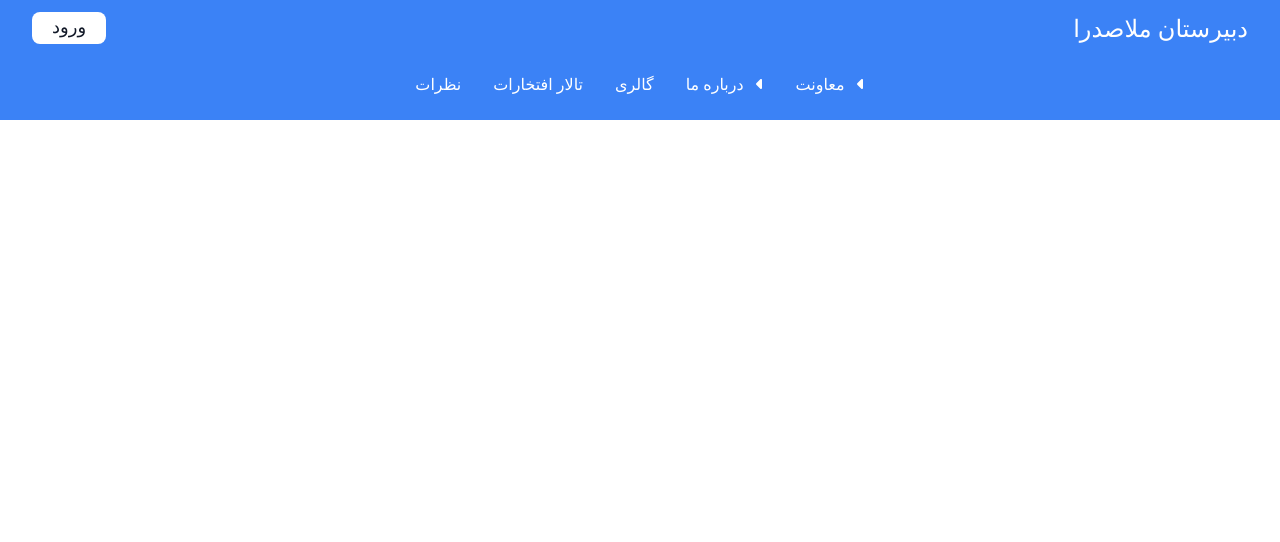
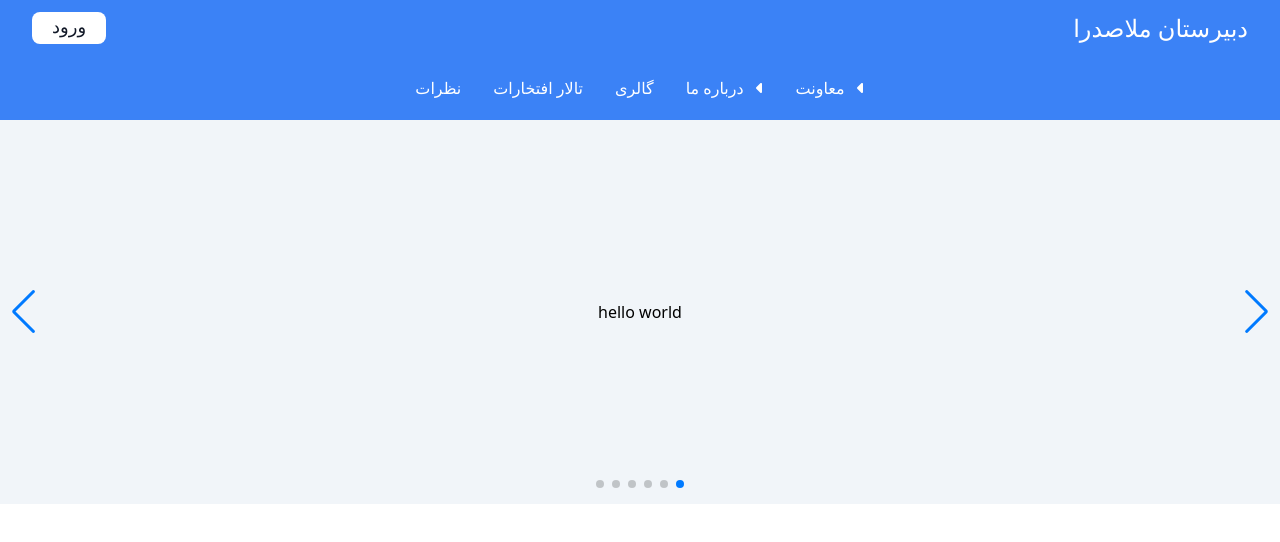
Before and after one commit to Amohammadi2/mollasadra-landing-page, a React (Vite) app: page / in a window 1280 px wide. Shown: the top 542 px of the page. Built offline with nearby package versions, Linux system fonts and the light colour scheme.

Commit message:
[feat] add slider

```diff
--- a/package.json
+++ b/package.json
@@ -11,11 +11,11 @@
     "@fortawesome/fontawesome-svg-core": "^1.3.0",
     "@fortawesome/free-solid-svg-icons": "^6.0.0",
     "@fortawesome/react-fontawesome": "^0.1.17",
-    "flickity": "^2.3.0",
     "react": "^17.0.2",
     "react-dom": "^17.0.2",
     "react-flickity-component": "^3.6.2",
-    "react-use": "^17.3.2"
+    "react-use": "^17.3.2",
+    "swiper": "^8.0.6"
   },
   "devDependencies": {
     "@vitejs/plugin-react": "^1.0.7",
--- a/src/App.jsx
+++ b/src/App.jsx
@@ -1,19 +1,25 @@
-import { FontAwesomeIcon } from "@fortawesome/react-fontawesome";
-import { faBars } from "@fortawesome/free-solid-svg-icons";
+import { FontAwesomeIcon } from "@fortawesome/react-fontawesome"
+import { faBars } from "@fortawesome/free-solid-svg-icons"
 import {
   NavbarContainer,
   NavbarHeader,
   NavbarLinksContainer,
   NavbarLink,
   NavbarSubLink,
-} from "./components/Navbar";
-import { useState } from "react";
-import { useWindowSize } from "react-use";
-import Flickity from "react-flickity-component";
-import { screens } from "./shared/constants";
+} from "./components/Navbar"
+import { Swiper, SwiperSlide } from "swiper/react"
+import { Navigation, Pagination, Scrollbar, A11y } from "swiper"
+import { useEffect, useRef, useState } from "react"
+import { useWindowSize } from "react-use"
+import { screens } from "./shared/constants"
+import "swiper/css"
+import "swiper/css/a11y"
+import "swiper/css/controller"
+import "swiper/css/pagination"
+import "swiper/css/navigation"
 
 
-function ToggleMenuButton(props) {
+function ToggleMenuButton({ toggleFn, ...props }) {
   return (
     <span
       className="
@@ -22,7 +28,7 @@ function ToggleMenuButton(props) {
         active:bg-[rgba(256,256,256,0.4)]
         hover:bg-[rgba(256,256,256,0.15)] rounded-full
       "
-      onClick={() => props.setIsNavbarOpen(!props.isNavbarOpen)}
+      onClick={() => toggleFn()}
     >
       <FontAwesomeIcon
         icon={faBars}
@@ -41,10 +47,10 @@ function Loginlink({ text, ...props }) {
       href="https://mollasadraschool.ir"
       target="_blank"
       className="
-            flex justify-center items-center
-            cursor-pointer pr-5 pl-5 rounded-lg pb-1 box-border
-            bg-white text-gray-900 hover:bg-gray-200 hover:drop-shadow-lg
-             "
+        flex justify-center items-center
+        cursor-pointer pr-5 pl-5 rounded-lg pb-1 box-border
+        bg-white text-gray-900 hover:bg-gray-200 hover:drop-shadow-lg
+      "
     >
       <span className="text-lg">{text}</span>
     </a>
@@ -55,15 +61,21 @@ function App() {
   const [isNavbarOpen, setIsNavbarOpen] = useState(false);
   const { width } = useWindowSize();
 
+  const navbarContainerRef = useRef(null)
+  const [navbarCurrentHeight, setNavbarCurrentHeight] = useState(0)
+
+  useEffect(() => {
+    setNavbarCurrentHeight(navbarContainerRef.current.clientHeight)
+  }, [width])
+
   return (
     <>
-      <NavbarContainer>
+      <NavbarContainer ref={navbarContainerRef}>
         <NavbarHeader>
           <h1 className="text-2xl flex">
             {width < screens["md"] && (
               <ToggleMenuButton
-                isNavbarOpen={isNavbarOpen}
-                setIsNavbarOpen={setIsNavbarOpen}
+                toggleFn={() => setIsNavbarOpen(!isNavbarOpen)}
               />
             )}
             دبیرستان ملاصدرا
@@ -87,8 +99,26 @@ function App() {
           <NavbarLink text="نظرات" />
         </NavbarLinksContainer>
       </NavbarContainer>
-      <div className="w-full h-screen">
-        {/* Todo: Create a slider here */}
+
+      <div className="w-full" style={{marginTop: navbarCurrentHeight+"px"}}>
+      <Swiper
+        modules={[Navigation, Pagination, Scrollbar, A11y]}
+        onSwiper={(swiper) => (window.swiper = swiper)}
+        slidesPerView={1}
+        spaceBetween={0}
+        navigation
+        loop
+        scrollbar={{ draggable: true }}
+        pagination={{ clickable: true }}
+        className="h-96"
+      >
+        <SwiperSlide className="w-96 flex justify-center items-center bg-slate-100 flex-shrink-0">hello world</SwiperSlide>
+        <SwiperSlide className="w-96 flex justify-center items-center bg-slate-200 flex-shrink-0">hello world</SwiperSlide>
+        <SwiperSlide className="w-96 flex justify-center items-center bg-slate-300 flex-shrink-0">hello world</SwiperSlide>
+        <SwiperSlide className="w-96 flex justify-center items-center bg-slate-400 flex-shrink-0">hello world</SwiperSlide>
+        <SwiperSlide className="w-96 flex justify-center items-center bg-slate-500 flex-shrink-0">hello world</SwiperSlide>
+        <SwiperSlide className="w-96 flex justify-center items-center bg-slate-600 flex-shrink-0">hello world</SwiperSlide>
+      </Swiper>
       </div>
     </>
   );
--- a/src/components/Navbar.jsx
+++ b/src/components/Navbar.jsx
@@ -1,18 +1,23 @@
 import { FontAwesomeIcon } from '@fortawesome/react-fontawesome'
 import { faArrowRight, faCaretDown, faCaretLeft } from '@fortawesome/free-solid-svg-icons'
-import { useEffect, useState } from 'react'
-import { useWindowSize } from 'react-use'
+import { useEffect, useState, forwardRef, useRef} from 'react'
+import { useClickAway, useWindowSize } from 'react-use'
 import Imam from '../assets/imam.png'
+import HeaderBG from "../assets/header-bg.png"
 import { screens } from '../shared/constants'
 
 
-export function NavbarContainer({ children, ...props }) {
+export const NavbarContainer = forwardRef(({ children, ...props }, ref) => {
   return (
-    <div className="fixed top-0 left-0 right-0 flex flex-col bg-blue-500 text-white">
+    <div
+      ref={ref}
+      className="fixed top-0 z-10 left-0 right-0 flex flex-col bg-blue-500 text-white"
+    >
       {children}
     </div>
   )
-}
+})
+
 
 export function NavbarHeader({ children, ...props }) {
   return (
@@ -37,11 +42,11 @@ export function NavbarLinksContainer({ children, isOpen, toggleOpen, ...props })
       }
       <div
         className="
-          flex flex-col fixed top-0 left-0 h-screen w-48 z-20 pr-3 pl-3 pt-3 pb-3 overflow-visible bg-blue-400
+          flex flex-col fixed top-0 left-0 h-screen w-48 z-20 pr-3 pl-3 pt-4 pb-2 overflow-visible bg-blue-400
           md:static md:flex-grow md:justify-center md:flex-row md:h-fit md:w-auto md:bg-transparent
         "
         style={{
-          transform: width < screens['md'] && (isOpen ? 'translateX(0)' : 'translateX(-120%)')
+          transform: width < screens['md'] && (isOpen ? 'translateX(0)' : 'translateX(-120%)'),
         }}
       >
         {children}
@@ -50,15 +55,26 @@ export function NavbarLinksContainer({ children, isOpen, toggleOpen, ...props })
   )
 }
 
+
 export function NavbarLink({ children, to, text, ...props }) {
 
   const [showSubLinks, setShowSubLinks] = useState(false)
+  const subLinksContainerRef = useRef(null)
+  const { width } = useWindowSize()
+
+  useClickAway(subLinksContainerRef, () => {
+    if (width >= screens['md']) {
+      console.log(width, screens['md'])
+      setShowSubLinks(false)
+    }
+  })
+
 
   return (
     <div className="relative mr-2 ml-2 cursor-pointer transition-all duration-75 ease-out">
-      <div className="peer pr-2 pl-2 pt-1 pb-1 mb-2 rounded-lg
+      <div ref={subLinksContainerRef} className="peer pr-2 pl-2 pt-1 pb-1 mb-2 rounded-lg
         transition-all duration-75 ease-out
-       hover:bg-[rgba(256,256,256,0.15)]">
+       hover:bg-[rgba(255,255,255,0.15)]">
         {children &&
           <span onClick={()=>setShowSubLinks(!showSubLinks)}>
             {showSubLinks
@@ -86,6 +102,7 @@ export function NavbarLink({ children, to, text, ...props }) {
   )
 }
 
+
 export function NavbarSubLink({ to, text }) {
   return (
     <a href={to} className="pr-3 pl-3 pt-2 pb-2 hover:text-blue-700">{text}</a>
--- a/src/index.css
+++ b/src/index.css
@@ -7,3 +7,7 @@ body {
   margin: 0;
   padding: 0;
 }
+
+* {
+  -webkit-tap-highlight-color: transparent;
+}
```
Also changed, not shown: src/assets/header-bg.png (added), 1 other file (tests, documents, lock files or other folders).
